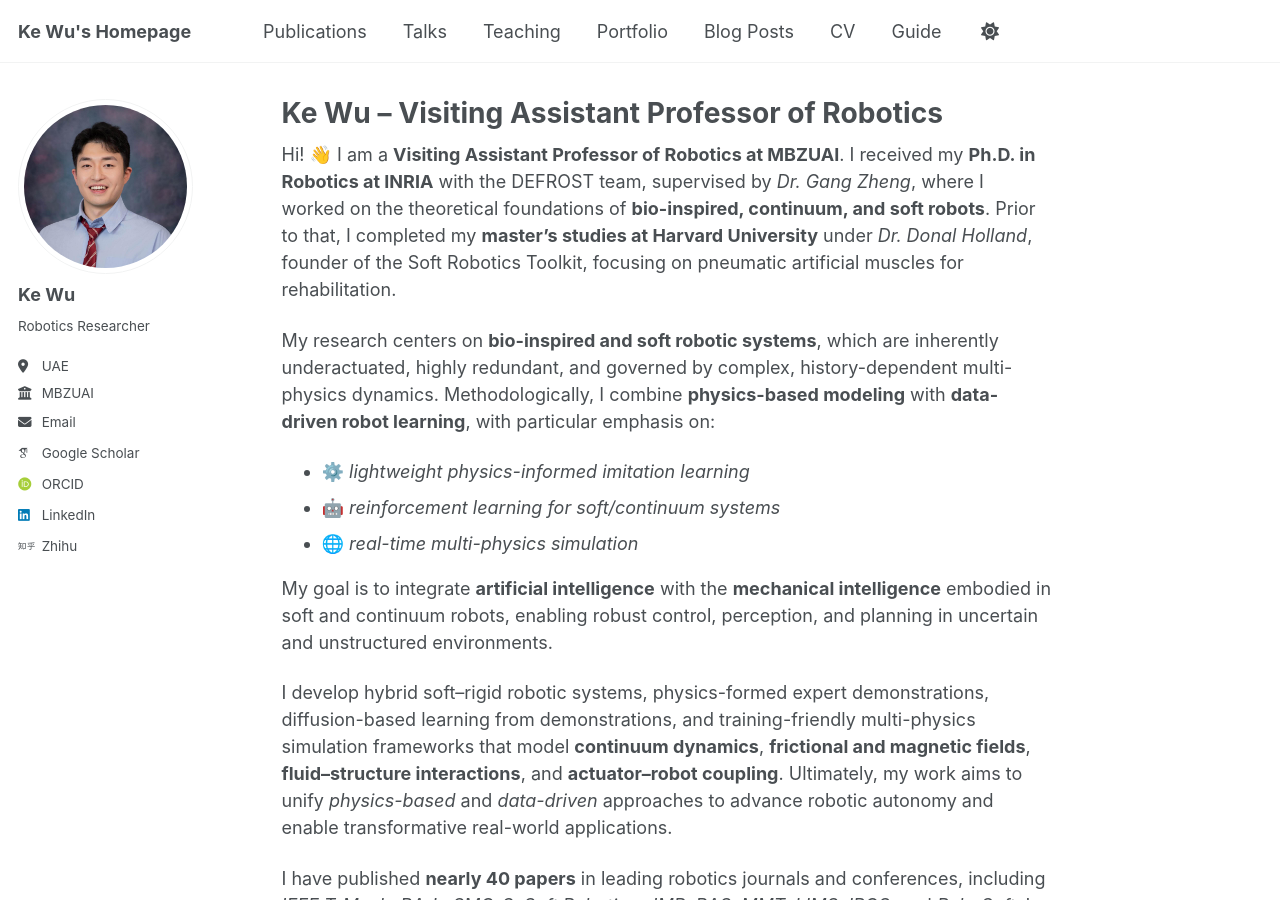
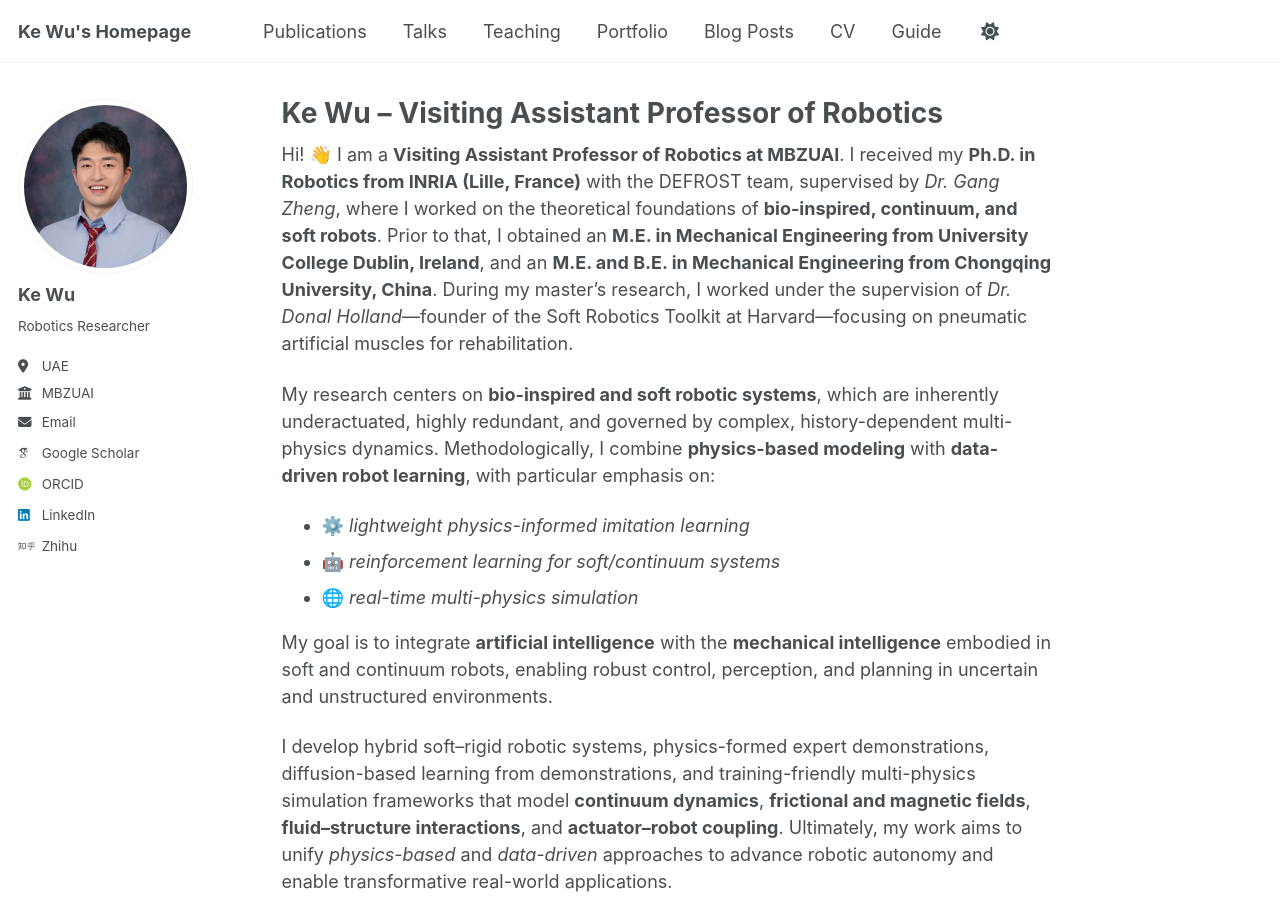
Before and after one commit to SobotHub/SobotHub.github.io, a Jekyll site: the page built from _pages/about.md, in a window 1280 px wide and 900 px high. Built offline with Jekyll 4.4.1, drawn with Linux system fonts in a browser that asks for light colours; some web fonts are replaced; a script bundle is joined from its source files by our own code; library files that are not in the unit come from our copies.

Commit message:
Update homepage About section

```diff
--- a/_pages/about.md
+++ b/_pages/about.md
@@ -7,7 +7,7 @@ redirect_from:
   - /about.html
 ---
 
-Hi! 👋 I am a **Visiting Assistant Professor of Robotics at MBZUAI**. I received my **Ph.D. in Robotics at INRIA** with the DEFROST team, supervised by *Dr. Gang Zheng*, where I worked on the theoretical foundations of **bio-inspired, continuum, and soft robots**. Prior to that, I completed my **master’s studies at Harvard University** under *Dr. Donal Holland*, founder of the Soft Robotics Toolkit, focusing on pneumatic artificial muscles for rehabilitation.
+Hi! 👋 I am a **Visiting Assistant Professor of Robotics at MBZUAI**. I received my **Ph.D. in Robotics from INRIA (Lille, France)** with the DEFROST team, supervised by *Dr. Gang Zheng*, where I worked on the theoretical foundations of **bio-inspired, continuum, and soft robots**. Prior to that, I obtained an **M.E. in Mechanical Engineering from University College Dublin, Ireland**, and an **M.E. and B.E. in Mechanical Engineering from Chongqing University, China**. During my master’s research, I worked under the supervision of *Dr. Donal Holland*—founder of the Soft Robotics Toolkit at Harvard—focusing on pneumatic artificial muscles for rehabilitation.
 
 My research centers on **bio-inspired and soft robotic systems**, which are inherently underactuated, highly redundant, and governed by complex, history-dependent multi-physics dynamics. Methodologically, I combine **physics-based modeling** with **data-driven robot learning**, with particular emphasis on:
 - ⚙️ *lightweight physics-informed imitation learning*
```
